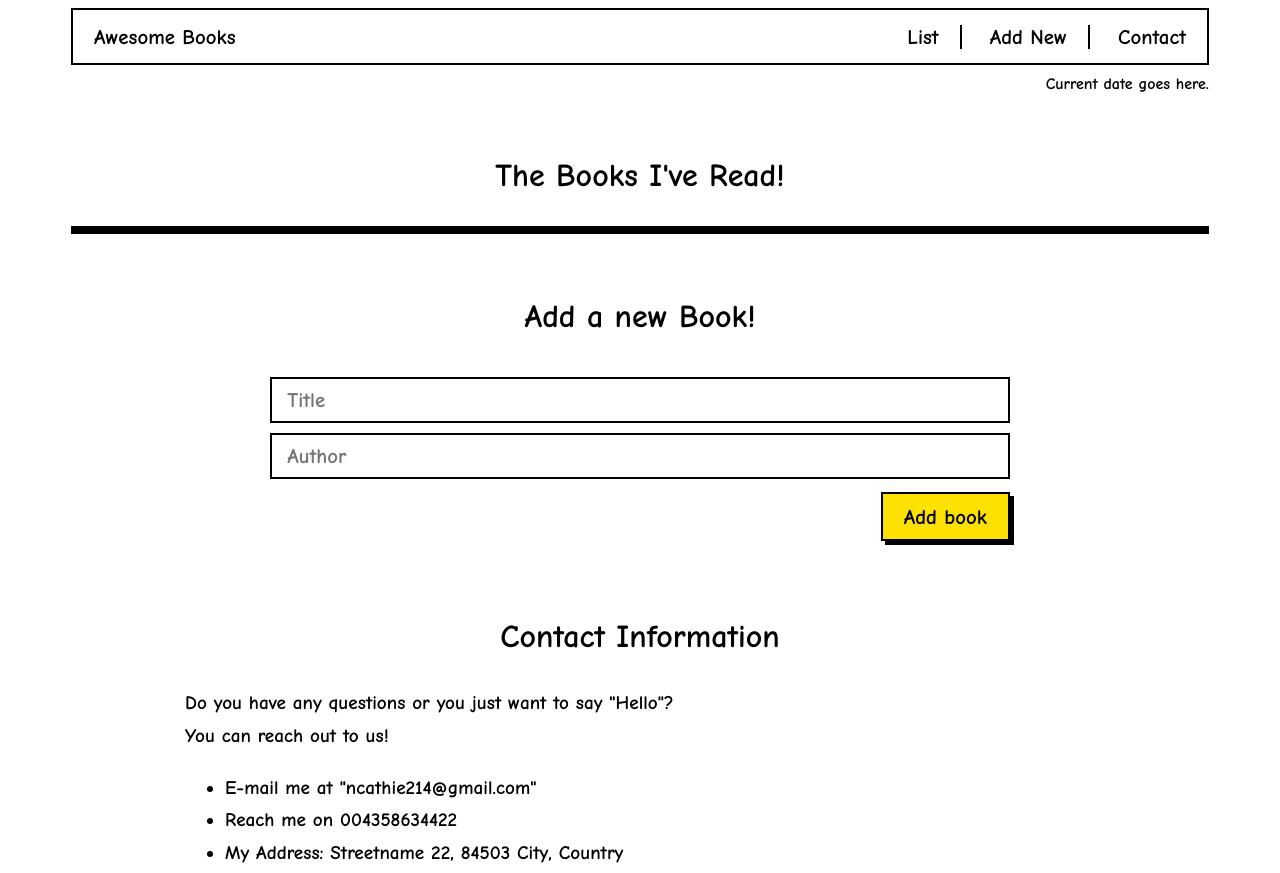
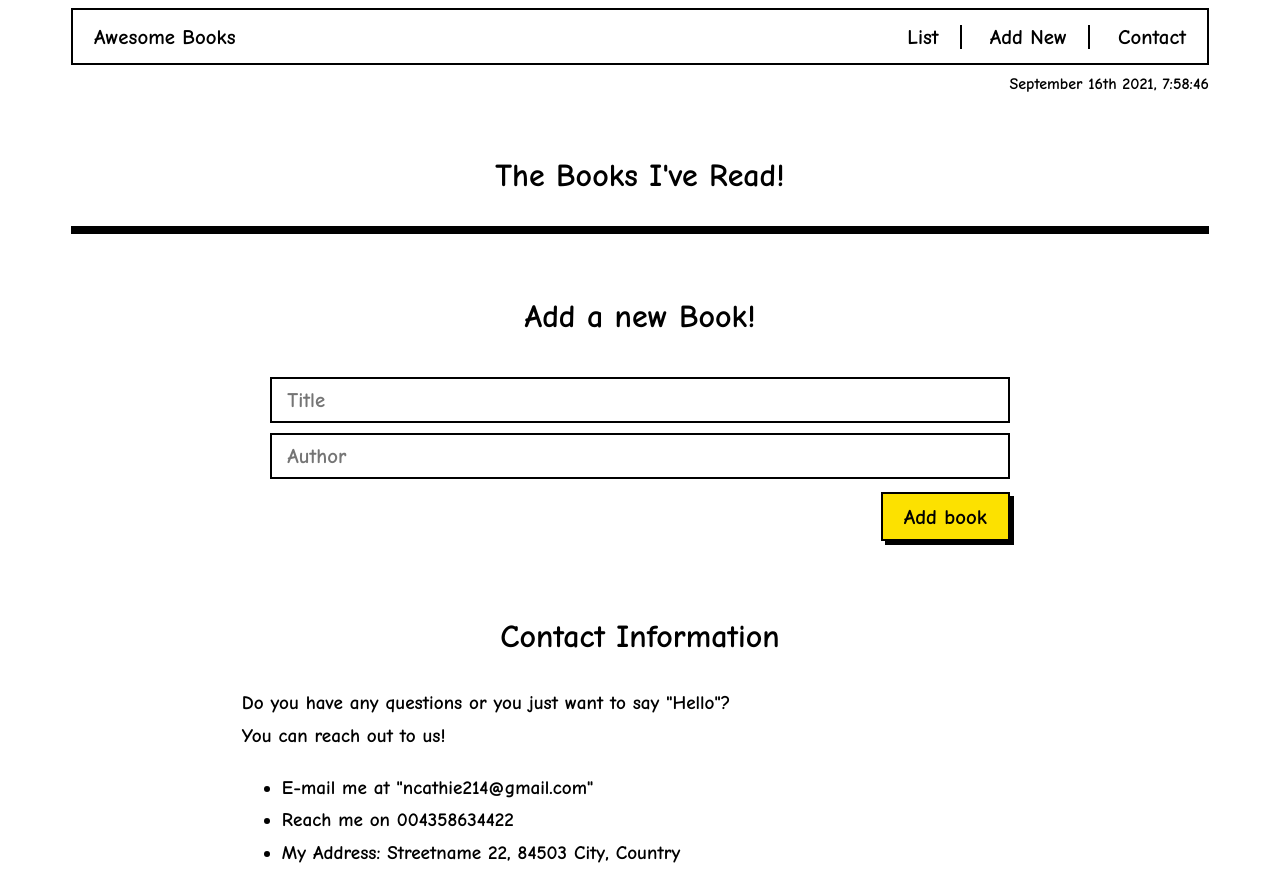
Before and after one commit to Cathella/BooksApp, a plain HTML site: page index.html in a window 1280 px wide. Shown: the top 873 px of the page. Drawn offline with Linux system fonts and the light colour scheme.

Commit message:
add current time with js

```diff
--- a/app.js
+++ b/app.js
@@ -49,6 +49,32 @@ class UI {
     document.querySelector('#author').value = '';
     document.querySelector('#id').value = '';
   }
+
+  static showDate() {
+    let current = new Date();
+    let month = new Array();
+    month[0] = "January";
+    month[1] = "February";
+    month[2] = "March";
+    month[3] = "April";
+    month[4] = "May";
+    month[5] = "June";
+    month[6] = "July";
+    month[7] = "August";
+    month[8] = "September";
+    month[9] = "October";
+    month[10] = "November";
+    month[11] = "December";
+
+    let cDate = month[current.getMonth()] + ' ' + current.getDate() + "th " + current.getFullYear() + ",";
+    let cTime = current.getHours() + ":" + current.getMinutes() + ":" + current.getSeconds();
+    let dateTime = cDate + ' ' + cTime;
+
+    const myDate = document.querySelector('#date');
+    const showMyDate = document.createElement('div');
+    showMyDate.innerHTML = `${dateTime}`;
+    myDate.appendChild(showMyDate);
+  }
 }
 
 // Store class - handles storage
@@ -87,6 +113,9 @@ class Store {
 // Event - display books
 document.addEventListener('DOMContentLoaded', UI.displayBooks);
 
+// Show date
+document.addEventListener('DOMContentLoaded', UI.showDate);
+
 // Event - Add a book
 document.querySelector('#book-form').addEventListener('submit', (e) => {
   // prevent actual submit
--- a/index.html
+++ b/index.html
@@ -17,7 +17,7 @@
         <a href="#">Contact</a>
       </div>
     </nav>
-    <div class="date">Current date goes here.</div>
+    <div id="date"></div>
 
     <h1>The Books I've Read!</h1>
     <section id="book-list"></section>
--- a/style.css
+++ b/style.css
@@ -31,7 +31,7 @@ nav a:last-child {
   padding-right: 0;
 }
 
-.date {
+#date {
   text-align: right;
 }
 
@@ -84,7 +84,7 @@ button {
   border: 2px solid black;
   padding: .3em 1em;
   box-shadow: 4px 4px 0 black;
-  background: white;
+  background-color: #fcb9b9;
   color: black;
   font-weight: bold;
   font-size: 1.1em;
@@ -92,7 +92,7 @@ button {
 }
 
 button:hover {
-  background: #ccc;
+  background: #fff;
 }
 
 form {
@@ -129,7 +129,7 @@ form button {
 }
 
 .contact {
-  width: 80%;
+  width: 70%;
   margin: 0 auto 3em;
   font-size: 1.2em;
   line-height: 1.7em;
@@ -142,6 +142,7 @@ footer {
   background: #ccc;
   position: relative;
   bottom: 0;
+  margin-top: 5em;
 }
 
 footer a {
```
